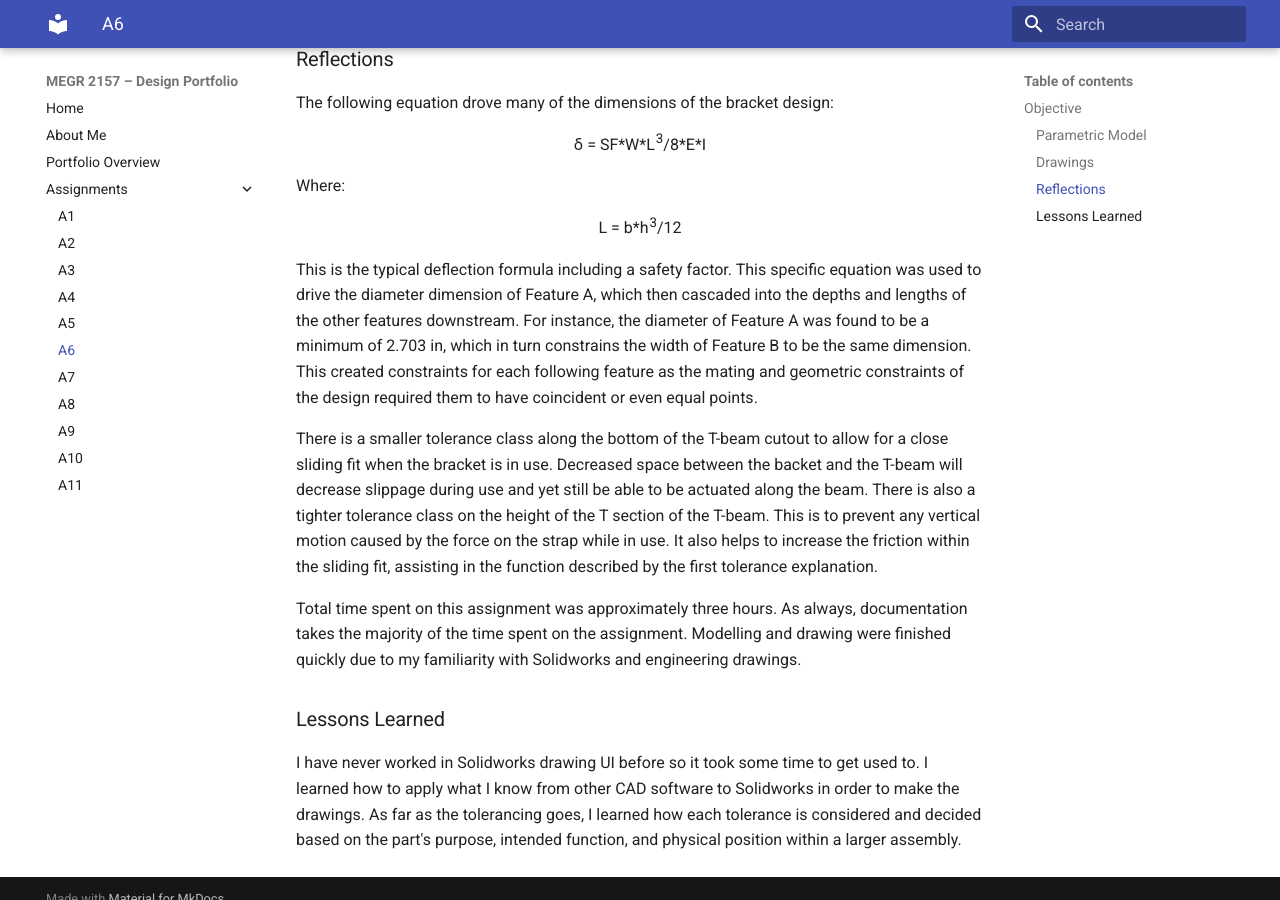
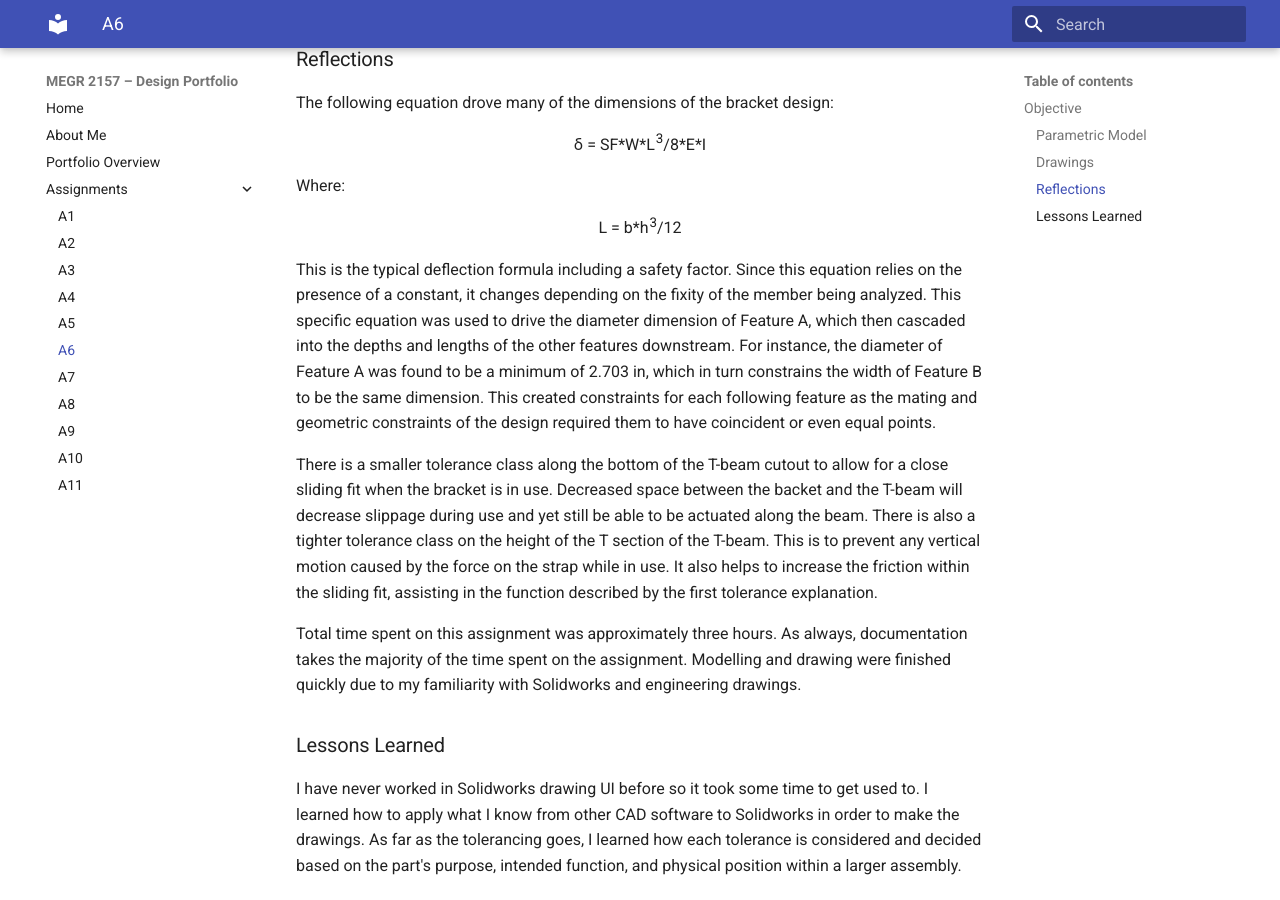
Before and after one commit to bfagan2/megr2156-portfolio, an MkDocs documentation site: the page built from docs/assignments/A06/index.md, in a window 1280 px wide and 900 px high, scrolled down 528 px. Built offline with MkDocs 1.6.1 and Material for MkDocs 9.7.7, drawn with Linux system fonts in a browser that asks for light colours.

Commit message:
Update deflection formula explanation in index.md
Clarified the impact of fixity on the deflection formula and its implications on the design features.

```diff
--- a/docs/assignments/A06/index.md
+++ b/docs/assignments/A06/index.md
@@ -21,7 +21,7 @@ Where:
 
 <p align = "center"> L = b*h<sup>3</sup>/12</p>
 
-This is the typical deflection formula including a safety factor. This specific equation was used to drive the diameter dimension of Feature A, which then cascaded into the depths and lengths of the other features downstream. For instance, the diameter of Feature A was found to be a minimum of 2.703 in, which in turn constrains the width of Feature B to be the same dimension. This created constraints for each following feature as the mating and geometric constraints of the design required them to have coincident or even equal points.
+This is the typical deflection formula including a safety factor. Since this equation relies on the presence of a constant, it changes depending on the fixity of the member being analyzed. This specific equation was used to drive the diameter dimension of Feature A, which then cascaded into the depths and lengths of the other features downstream. For instance, the diameter of Feature A was found to be a minimum of 2.703 in, which in turn constrains the width of Feature B to be the same dimension. This created constraints for each following feature as the mating and geometric constraints of the design required them to have coincident or even equal points.
 
 There is a smaller tolerance class along the bottom of the T-beam cutout to allow for a close sliding fit when the bracket is in use. Decreased space between the backet and the T-beam will decrease slippage during use and yet still be able to be actuated along the beam. There is also a tighter tolerance class on the height of the T section of the T-beam. This is to prevent any vertical motion caused by the force on the strap while in use. It also helps to increase the friction within the sliding fit, assisting in the function described by the first tolerance explanation.
 
```
